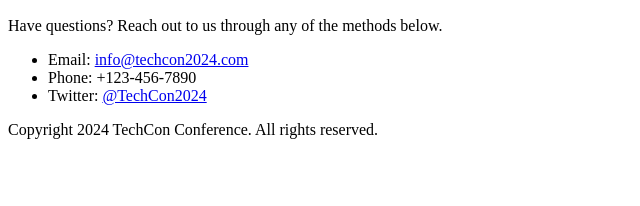
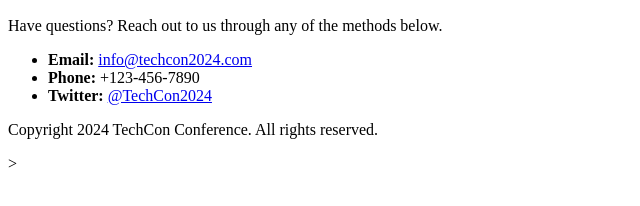
Before and after one commit to gumbinokuthula/TechCon_HTML, a plain HTML site: page techcon_website/contact.html in a window 1280 px wide. Shown: the part 202-408 px from the top of the page, 0-640 px from the left. Drawn offline with Linux system fonts and the light colour scheme.

Commit message:
Add contact.html with contact info and consistent footer

```diff
--- a/techcon_website/contact.html
+++ b/techcon_website/contact.html
@@ -3,6 +3,7 @@
 
 <head>
     <meta charset="UTF-8">
+    <meta name="viewport" content="width=device-width, initial-scale=1.0">
     <title>Contact TechCon 2024</title>
 </head>
 
@@ -25,16 +26,20 @@
             <p>Have questions? Reach out to us through any of the methods below.</p>
 
             <ul>
-                <li>Email: <a href="mailto:info@techcon2024.com">info@techcon2024.com</a></li>
-                <li>Phone: +123-456-7890</li>
-                <li>Twitter: <a href="https://twitter.com/TechCon2024" target="_blank">@TechCon2024</a></li>
+                <li><strong>Email:</strong> <a href="mailto:info@techcon2024.com">info@techcon2024.com</a></li>
+                <li><strong>Phone:</strong> +123-456-7890</li>
+                <li><strong>Twitter:</strong> <a href="https://twitter.com/TechCon2024" target="_blank"
+                        rel="noopener noreferrer">@TechCon2024</a></li>
             </ul>
         </section>
     </main>
+
     <footer>
         <p>Copyright 2024 TechCon Conference. All rights reserved.</p>
-        </footer>
+    </footer>
 
+
+   >
 </body>
 
 </html>
```
